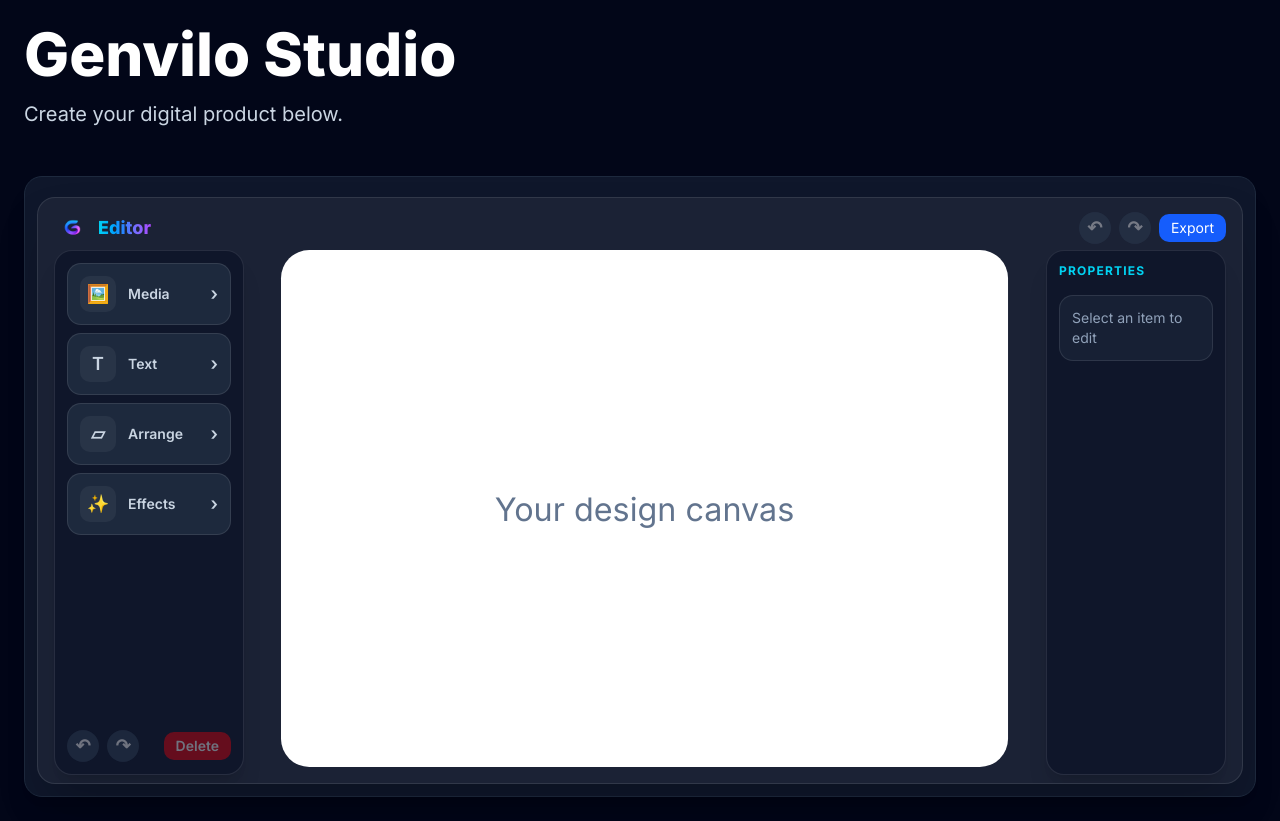
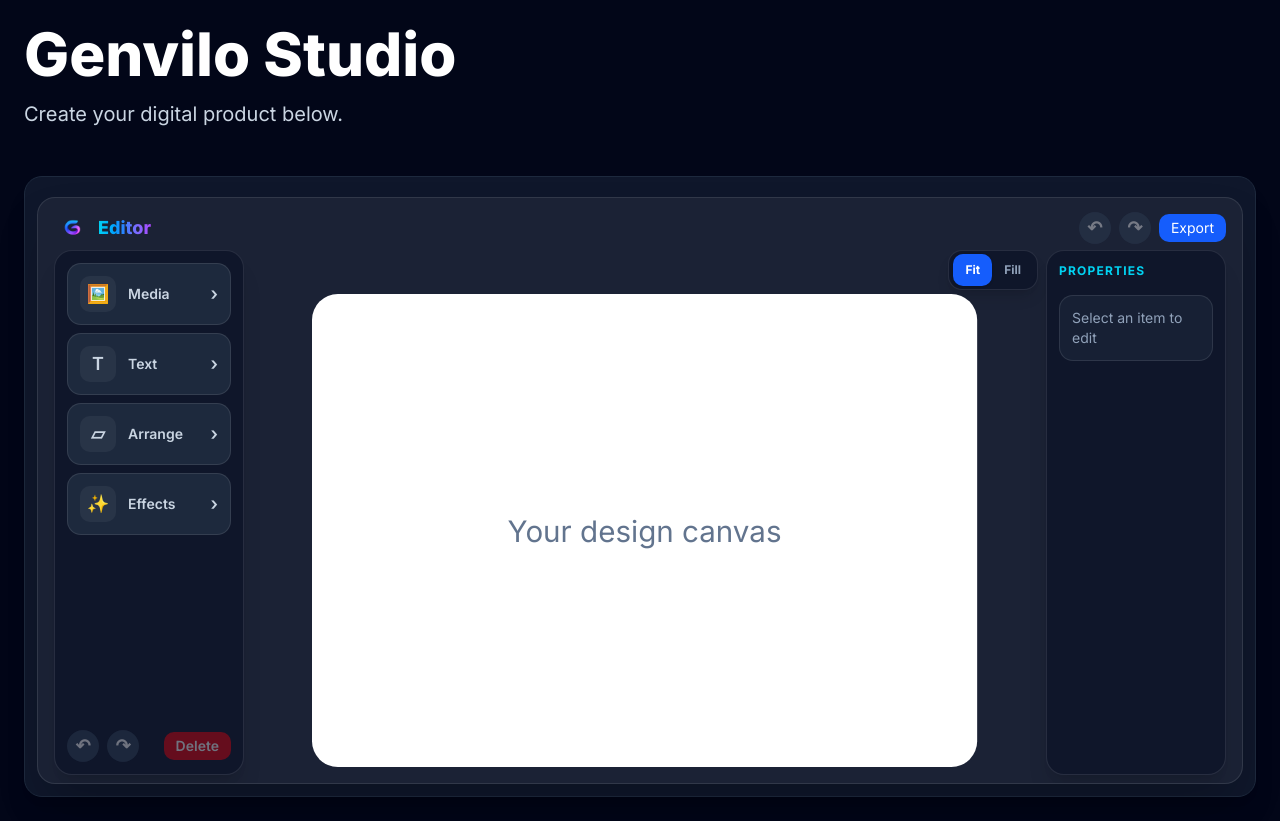
Before and after one commit to Stewey95/yourdesign, a Next.js app: page /create in a window 1280 px wide. Built offline with nearby package versions, Linux system fonts and the light colour scheme; a web font is replaced by a local one.

Commit message:
Add desktop Fit and Fill canvas modes

```diff
--- a/components/EditorPreview.tsx
+++ b/components/EditorPreview.tsx
@@ -2,6 +2,7 @@
 
 import { useCallback, useEffect, useRef, useState } from "react";
 import EditorCanvas from "./editor/EditorCanvas";
+import type { CanvasViewMode } from "./editor/CanvasViewModeControl";
 import EditorHeader from "./editor/EditorHeader";
 import EditorInspector from "./editor/EditorInspector";
 import EditorSidebar from "./editor/EditorSidebar";
@@ -43,6 +44,8 @@ export default function EditorPreview() {
   const [showImageAdjustments, setShowImageAdjustments] = useState(false);
   const [showMobileContextToolbar, setShowMobileContextToolbar] =
     useState(false);
+  const [canvasViewMode, setCanvasViewMode] =
+    useState<CanvasViewMode>("fit");
   const [activeToolbarPanel, setActiveToolbarPanel] = useState<
   "media" | "text" | "arrange" | "effects" | null
 >(null);
@@ -143,6 +146,8 @@ const getSnappedPosition = (
     startY: number;
     moved: boolean;
   } | null>(null);
+
+  const activeResizeCleanupRef = useRef<(() => void) | null>(null);
 
   const reconcileAfterHistoryNavigation = useCallback((restoredItems: DesignItem[]) => {
     pendingDragRef.current = null;
@@ -1008,6 +1013,8 @@ if (direction === "back") {
         "pointerup",
         stopResize
       );
+
+      activeResizeCleanupRef.current = null;
     };
 
     window.addEventListener(
@@ -1019,6 +1026,23 @@ if (direction === "back") {
       "pointerup",
       stopResize
     );
+
+    activeResizeCleanupRef.current = stopResize;
+  };
+
+  const changeCanvasViewMode = (mode: CanvasViewMode) => {
+    if (mode === canvasViewMode) return;
+
+    activeResizeCleanupRef.current?.();
+    commitHistoryTransaction();
+    pendingDragRef.current = null;
+    pinchRef.current = null;
+    canvasTapRef.current = null;
+    justPinchedRef.current = false;
+    setDraggingItemId(null);
+    setEditingItemId(null);
+    hideAlignmentGuides();
+    setCanvasViewMode(mode);
   };
   const toggleImageAdjustments = () => {
   setShowImageAdjustments((currentValue) => {
@@ -1075,6 +1099,8 @@ if (direction === "back") {
 
         <EditorCanvas
           canvasRef={canvasRef}
+          viewMode={canvasViewMode}
+          onViewModeChange={changeCanvasViewMode}
           toolbar={selectedItem ? (
             <LayerToolbar
               itemId={selectedItem.id}
--- /dev/null
+++ b/components/editor/CanvasViewModeControl.tsx
@@ -0,0 +1,48 @@
+"use client";
+
+export type CanvasViewMode = "fit" | "fill";
+
+type CanvasViewModeControlProps = {
+  mode: CanvasViewMode;
+  onChange: (mode: CanvasViewMode) => void;
+};
+
+export default function CanvasViewModeControl({
+  mode,
+  onChange,
+}: CanvasViewModeControlProps) {
+  return (
+    <div
+      data-editor-retain-selection
+      className="flex h-10 items-center rounded-xl border border-white/10 bg-slate-900/95 p-1 shadow-lg"
+      aria-label="Canvas view mode"
+    >
+      {(["fit", "fill"] as const).map((viewMode) => {
+        const active = mode === viewMode;
+        const label = viewMode === "fit" ? "Fit" : "Fill";
+
+        return (
+          <button
+            key={viewMode}
+            type="button"
+            aria-label={`${label} canvas to workspace`}
+            aria-pressed={active}
+            title={`${label} canvas to workspace`}
+            onPointerDown={(event) => {
+              event.preventDefault();
+              event.stopPropagation();
+            }}
+            onClick={() => onChange(viewMode)}
+            className={`h-8 rounded-lg px-3 text-xs font-bold transition ${
+              active
+                ? "bg-blue-600 text-white shadow-sm"
+                : "text-slate-400 hover:bg-slate-800 hover:text-white"
+            }`}
+          >
+            {label}
+          </button>
+        );
+      })}
+    </div>
+  );
+}
--- a/components/editor/EditorCanvas.tsx
+++ b/components/editor/EditorCanvas.tsx
@@ -9,6 +9,7 @@ import {
   type RefObject,
 } from "react";
 import AlignmentGuides from "./AlignmentGuides";
+import CanvasViewModeControl from "./CanvasViewModeControl";
 import CanvasItem from "./CanvasItem";
 import {
   LOGICAL_CANVAS_HEIGHT,
@@ -18,13 +19,13 @@ import type {
   DesignItem,
   ImageDesignItem,
 } from "./editor.types";
-
-const DESKTOP_OVERFLOW_TOLERANCE = 1.03;
-const MINIMUM_FITTED_DESKTOP_HEIGHT = 320;
+import type { CanvasViewMode } from "./CanvasViewModeControl";
 
 type EditorCanvasProps = {
   canvasRef: RefObject<HTMLDivElement | null>;
   toolbar: ReactNode;
+  viewMode: CanvasViewMode;
+  onViewModeChange: (mode: CanvasViewMode) => void;
   items: DesignItem[];
   selectedItemId: string | null;
   editingItemId: string | null;
@@ -61,6 +62,8 @@ type EditorCanvasProps = {
 export default function EditorCanvas({
   canvasRef,
   toolbar,
+  viewMode,
+  onViewModeChange,
   items,
   selectedItemId,
   editingItemId,
@@ -113,23 +116,9 @@ export default function EditorCanvas({
     const widthScale = usableWidth / LOGICAL_CANVAS_WIDTH;
     const isDesktop = window.matchMedia("(min-width: 768px)").matches;
     const heightScale = usableHeight / LOGICAL_CANVAS_HEIGHT;
-    const useShortWindowScrollFallback =
-      isDesktop &&
-      usableHeight < MINIMUM_FITTED_DESKTOP_HEIGHT &&
-      widthScale > heightScale * DESKTOP_OVERFLOW_TOLERANCE;
-    const widthFirstHeight =
-      LOGICAL_CANVAS_HEIGHT * widthScale;
-    const overflowHeight = Math.max(
-      0,
-      widthFirstHeight - usableHeight
-    );
-    const minimumFitCorrection =
-      overflowHeight / LOGICAL_CANVAS_HEIGHT;
-    const fittedWidthFirstScale =
-      widthScale - minimumFitCorrection;
     const nextScale =
-      isDesktop && heightScale > 0 && !useShortWindowScrollFallback
-        ? fittedWidthFirstScale
+      isDesktop && viewMode === "fit" && heightScale > 0
+        ? Math.min(widthScale, heightScale)
         : widthScale;
 
     setIsDesktopLayout(isDesktop);
@@ -139,7 +128,7 @@ export default function EditorCanvas({
         ? nextScale
         : currentScale
     );
-  }, []);
+  }, [viewMode]);
 
   useEffect(() => {
     const workspace = workspaceRef.current;
@@ -159,15 +148,24 @@ export default function EditorCanvas({
 
   return (
     <div className="order-first min-w-0 md:order-none md:flex md:h-full md:min-h-0 md:flex-col">
-      {toolbar && (
-        <div className="mb-1 hidden md:block">
-          {toolbar}
-        </div>
-      )}
+      <div
+        data-editor-retain-selection
+        className="mb-1 hidden h-10 items-center justify-between gap-2 md:flex"
+      >
+        <div>{toolbar}</div>
+        <CanvasViewModeControl
+          mode={viewMode}
+          onChange={onViewModeChange}
+        />
+      </div>
 
       <div
         ref={workspaceRef}
-        className="relative w-full overflow-hidden md:min-h-0 md:flex-1 md:overflow-x-hidden md:overflow-y-auto md:px-2 md:pb-2"
+        className={`relative w-full overflow-hidden md:min-h-0 md:flex-1 md:overflow-x-hidden md:px-2 md:pb-2 ${
+          viewMode === "fill"
+            ? "md:overflow-y-auto"
+            : "md:overflow-y-hidden"
+        }`}
         style={{
           height: isDesktopLayout
             ? undefined
```
